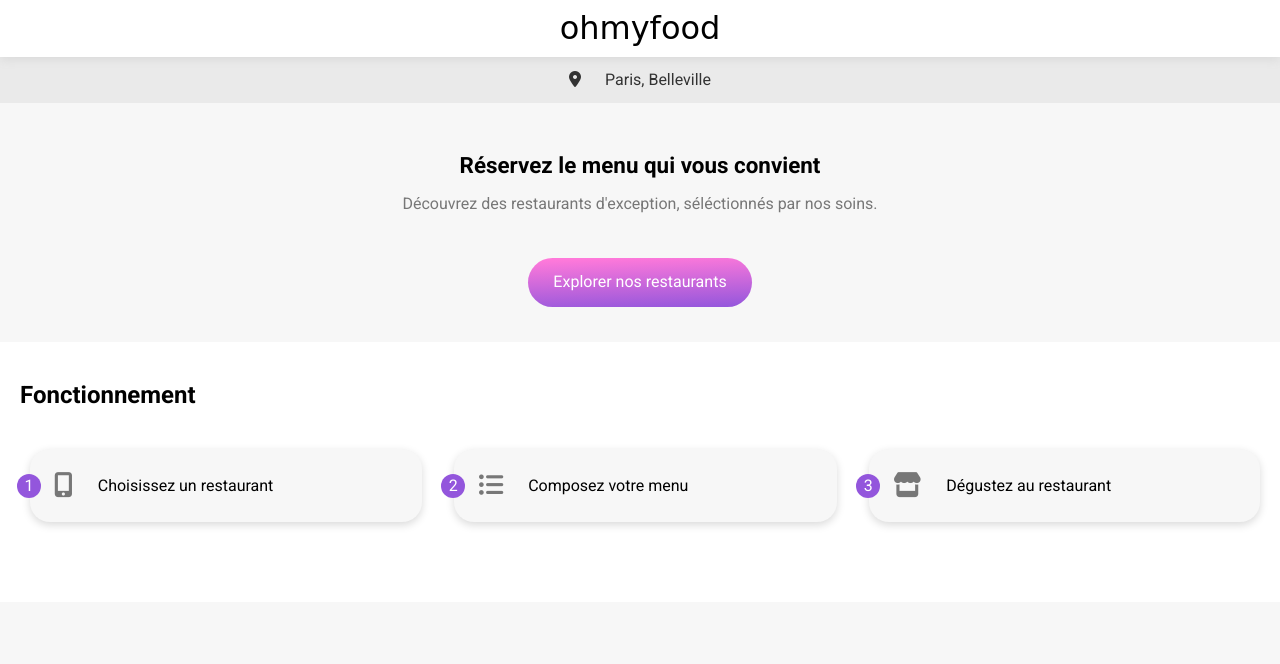
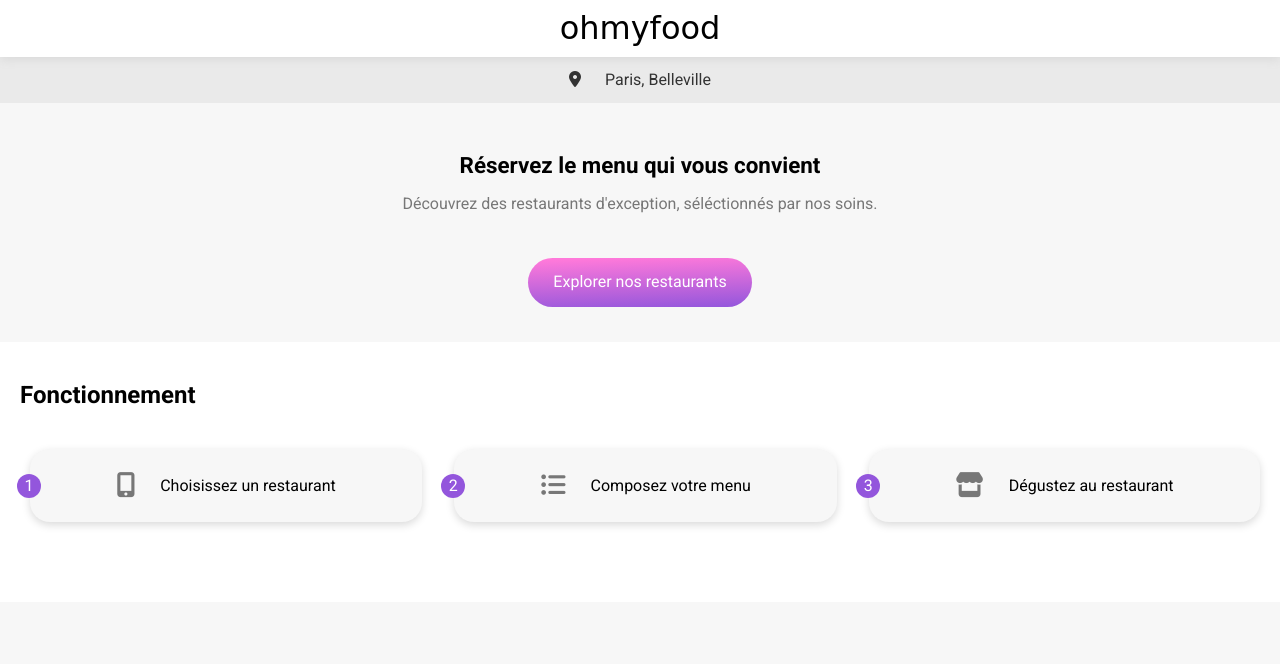
Before and after one commit to Yorann/Ohmyfood, a website: page index.html in a window 1280 px wide. Shown: the top 664 px of the page. Drawn offline with nearby package versions, Linux system fonts and the light colour scheme; a web font is replaced by a local one.

Commit message:
centrage des texte dans le a section fonctionnement à partir de 600px

```diff
--- a/sass/_home.scss
+++ b/sass/_home.scss
@@ -28,6 +28,9 @@
 		position: relative;
 		display: flex;
 		align-items: center;
+		@media (min-width:600px) {
+			justify-content: center;
+		}
 
 		& i {
 			margin-right: 25px;
```
Also changed, not shown: css/style.css, 1 other file.
